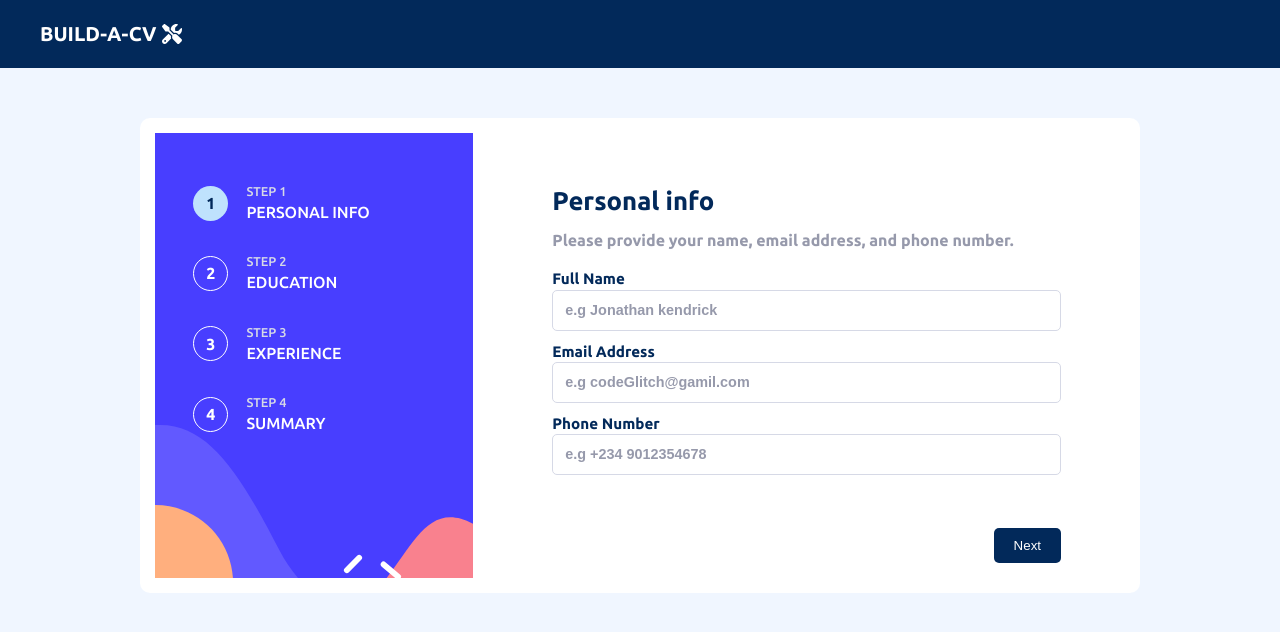
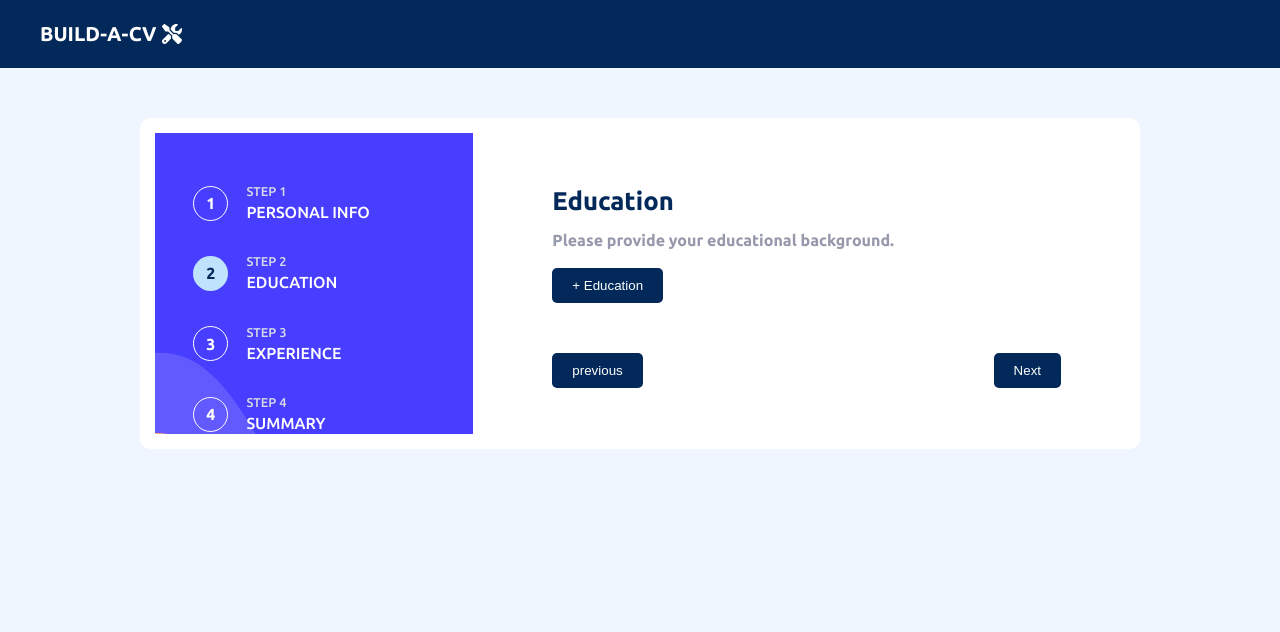
Before and after one commit to Jonathancodeglitch/cv-build, a React (Vite) app: page / in a window 1280 px wide. Shown: the top 632 px of the page. Built offline with nearby package versions, Linux system fonts and the light colour scheme.

Commit message:
Display educational details

```diff
--- a/package.json
+++ b/package.json
@@ -16,7 +16,8 @@
     "@fortawesome/free-solid-svg-icons": "^6.5.1",
     "@fortawesome/react-fontawesome": "^0.2.0",
     "react": "^18.2.0",
-    "react-dom": "^18.2.0"
+    "react-dom": "^18.2.0",
+    "uuid": "^9.0.1"
   },
   "devDependencies": {
     "@types/react": "^18.2.43",
--- a/src/components/CvBuilder.jsx
+++ b/src/components/CvBuilder.jsx
@@ -5,7 +5,7 @@ import { useState } from 'react';
 
 
 export default function CvBuilder() {
-  const [currentStep, setCurrentStep] = useState(1);
+  const [currentStep, setCurrentStep] = useState(2);
 
   function incrementStep() {
     const noOfAvaliableSteps = 4;
--- a/src/components/EducationDetails.jsx
+++ b/src/components/EducationDetails.jsx
@@ -1,65 +1,65 @@
 import { useState } from 'react';
-import { FormHeader, Button, Modal } from './utilities/Utility';
-import { InfoContainer } from './utilities/Utility';
+import { FormHeader, Button, InfoContainer } from './utilities/Utility';
+import Modal from './utilities/modal';
 
 // education section form
-// when user clicks on the add education button a modal form pops up
+// when user clicks on the add education button show modal form
 // when the user enter details and submit
 // get user detail
 // validate the detail are valid
 // if the details are valid display the details in the education section
 // send details to the summary section
 // else display the appropriate error message (turn on error message when the user start typing)
-// delete details from section
-// edit current details
+// user should be able to delete details from section
+// user should be able to edit  details
 
-function EducationInputs({ handleEducationInputChange, educationInputs }) {
+function EducationInputs({ handleEducationInputDetailChange }) {
   return (
     <>
       <label>
         Institution Name
-        <span className="error-msg">This field is required</span>
+        <span className="error-msg">required</span>
         <input
-          onChange={(e) => handleEducationInputChange(e, 'schoolName')}
-          value={educationInputs.schoolName}
+          onChange={handleEducationInputDetailChange}
+          name="institutionName"
           type="text"
           placeholder="University Of Benin"
         />
       </label>
       <label>
         Field Of Study
-        <span className="error-msg">This field is required</span>
+        <span className="error-msg">required</span>
         <input
-          onChange={(e) => handleEducationInputChange(e, 'degree')}
-          value={educationInputs.degree}
+          onChange={handleEducationInputDetailChange}
+          name="fieldOfStudy"
           type="text"
           placeholder="e.g Computer science"
         />
       </label>
       <label>
         Start Date
-        <span className="error-msg">This field is required</span>
+        <span className="error-msg">required</span>
         <input
-          onChange={(e) => handleEducationInputChange(e, 'startDate')}
-          value={educationInputs.startDate}
+          name="startDate"
           type="date"
+          onChange={handleEducationInputDetailChange}
         />
       </label>
       <label>
         End Date
-        <span className="error-msg">This field is required</span>
+        <span className="error-msg">required</span>
         <input
-          onChange={(e) => handleEducationInputChange(e, 'endDate')}
-          value={educationInputs.endDate}
+          name="endDate"
           type="date"
+          onChange={handleEducationInputDetailChange}
         />
       </label>
       <label>
         School Location
-        <span className="error-msg">This field is required</span>
+        <span className="error-msg">required</span>
         <input
-          onChange={(e) => handleEducationInputChange(e, 'location')}
-          value={educationInputs.location}
+          name="schoolLocation"
+          onChange={handleEducationInputDetailChange}
           type="text"
           placeholder="e.g Benin City, Edo State Nigeria"
         />
@@ -68,17 +68,32 @@ function EducationInputs({ handleEducationInputChange, educationInputs }) {
   );
 }
 
+
+// validate the details to make sure dey are correct. if details are not correct prompt user
+//onClick
+// get the user details
+// if the value entered is legit ?ignore
+// else display error for that particuler image that is wrong.
+
 /* this is responsible for displaying the educational background of the user */
-export default function EducationDetails({ currentStep }) {
+export default function EducationDetails({
+  currentStep,
+  handleEducationInputDetailChange,
+  addEducationInputDetailToStorage,
+  educationDetails,
+  resetForm,
+}) {
   const [modalStatus, setModalStatus] = useState(false);
 
   function openModal() {
     setModalStatus(true);
   }
 
-  function closeModal() {
+  function changeModalStatus() {
     setModalStatus(false);
   }
+
+  function validateInputs() {}
 
   return (
     <div style={{ display: currentStep == 2 ? 'block' : 'none' }}>
@@ -87,15 +102,31 @@ export default function EducationDetails({ currentStep }) {
         desc="Please provide your educational background."
       />
       {/*educatonal background infomation */}
-      <InfoContainer name="uniben" stateDate="1/20/2002" endDate="1/20/2002" />
+      {educationDetails.map((educationDetail) => {
+        return (
+          <InfoContainer
+            key={educationDetail.id}
+            name={educationDetail.institutionName}
+            stateDate={educationDetail.startDate}
+            endDate={educationDetail.endDate}
+          />
+        );
+      })}
+
       <Button type="button" name="+ Education" handleClick={openModal} />
 
-      {/* modal pop up */}
-      {modalStatus && (
-        <Modal title="Add Education" closeModal={closeModal}>
-          <EducationInputs />
-        </Modal>
-      )}
+      {/* education modal form pop up*/}
+      <Modal
+        title="Add Education"
+        modalStatus={modalStatus}
+        addEducationInputDetailToStorage={addEducationInputDetailToStorage}
+        changeModalStatus={changeModalStatus}
+        resetForm={resetForm}
+      >
+        <EducationInputs
+          handleEducationInputDetailChange={handleEducationInputDetailChange}
+        />
+      </Modal>
     </div>
   );
 }
--- a/src/components/ExperienceDetails.jsx
+++ b/src/components/ExperienceDetails.jsx
@@ -1,5 +1,5 @@
 import { useState } from 'react';
-import { FormHeader, Button, Modal } from './utilities/Utility';
+import { FormHeader, Button } from './utilities/Utility';
 import { InfoContainer } from './utilities/Utility';
 
 function ExperienceInputs() {
@@ -39,7 +39,7 @@ function ExperienceInputs() {
 }
 
 export default function ExperienceDetails({ currentStep }) {
-  const [modalStatus, setModalStatus] = useState(false);
+  /*  const [modalStatus, setModalStatus] = useState(false);
 
   function openModal() {
     setModalStatus(true);
@@ -48,7 +48,7 @@ export default function ExperienceDetails({ currentStep }) {
   function closeModal() {
     setModalStatus(false);
   }
-
+ */
   return (
     <div style={{ display: currentStep == 3 ? 'block' : 'none' }}>
       <FormHeader
@@ -72,14 +72,18 @@ export default function ExperienceDetails({ currentStep }) {
         endDate="31/12/2023"
       />
 
-      <Button type="button" name="+ Experience" handleClick={openModal} />
+   {/*    <Button type="button" name="+ Experience" handleClick={openModal} /> */}
 
       {/* modal */}
-      {modalStatus && (
+      {
+        {
+          /* modalStatus && (
         <Modal title="Add Experience" handleClick={closeModal}>
           <ExperienceInputs />
         </Modal>
-      )}
+      ) */
+        }
+      }
     </div>
   );
 }
--- a/src/components/MultiStepForm.jsx
+++ b/src/components/MultiStepForm.jsx
@@ -1,21 +1,16 @@
+import { useRef, useState } from 'react';
+import PersonalDetails from './PersonalDetails.jsx';
+import EducationDetails from './EducationDetails.jsx';
+import ExperienceDetails from './ExperienceDetails.jsx';
 import { Summary } from './Summary.jsx';
-import { useState } from 'react';
-import EducationDetails from './EducationDetails.jsx';
-import PersonalDetails from './PersonalDetails.jsx';
-import ExperienceDetails from './ExperienceDetails.jsx';
 import FormButtons from './FormButton.jsx';
+import { v4 as uuidv4 } from 'uuid';
 
 export default function MultiStepForm({
   currentStep,
   incrementStep,
   decrementStep,
 }) {
-  const [personalInputsDetails, setPersonalInputsDetails] = useState({
-    fullName: '',
-    email: '',
-    phoneNumber: '',
-  });
-
   //this state hold a boolean that tell us if the form has been clicked
   const [isFormNextButtonClicked, setIsFormNextButtonClicked] = useState(false);
 
@@ -23,9 +18,22 @@ export default function MultiStepForm({
     setIsFormNextButtonClicked(true);
   }
 
+  //reset form
+  const myForm = useRef(null);
+
+  function resetForm() {
+    myForm.current.reset();
+  }
+
+  //personal details section
+  const [personalInputsDetails, setPersonalInputsDetails] = useState({
+    fullName: '',
+    email: '',
+    phoneNumber: '',
+  });
+
   //update personal inputs
   function handlePersonalDetailsInputChange(e) {
-    //get targeted input name
     let name = e.target.name;
     setPersonalInputsDetails((prevPersonalInputsDetails) => {
       return {
@@ -35,8 +43,39 @@ export default function MultiStepForm({
     });
   }
 
+  //education details section
+  const [educationInputDetail, setEducationInputDetail] = useState({
+    institutionName: '',
+    fieldOfStudy: '',
+    startDate: '',
+    endDate: '',
+    schoolLocation: '',
+  });
+
+  // add new educationInputDetail to educationDetails array
+  function addEducationInputDetailToStorage() {
+    setEducationDetails((prevEducationDetails) => {
+      return [
+        ...prevEducationDetails,
+        { ...educationInputDetail, id: uuidv4() },
+      ];
+    });
+  }
+
+  //holds all education detials
+  const [educationDetails, setEducationDetails] = useState([]);
+
+  //update EducationInputDetails
+  function handleEducationInputDetailChange(e) {
+    let name = e.target.name;
+    setEducationInputDetail({
+      ...educationInputDetail,
+      [name]: e.target.value,
+    });
+  }
+
   return (
-    <form>
+    <form ref={myForm} className="main_form">
       <div className="form_container">
         <PersonalDetails
           handlePersonalDetailsInputChange={handlePersonalDetailsInputChange}
@@ -44,9 +83,17 @@ export default function MultiStepForm({
           currentStep={currentStep}
           isFormNextButtonClicked={isFormNextButtonClicked}
         />
-        <EducationDetails currentStep={currentStep} />
-        <ExperienceDetails currentStep={currentStep} />
-        <Summary currentStep={currentStep} />
+
+        <EducationDetails
+          resetForm={resetForm}
+          currentStep={currentStep}
+          handleEducationInputDetailChange={handleEducationInputDetailChange}
+          educationInputDetail={educationInputDetail}
+          educationDetails={educationDetails}
+          addEducationInputDetailToStorage={addEducationInputDetailToStorage}
+        />
+        {/*  <ExperienceDetails currentStep={currentStep} /> */}
+        {/*  <Summary currentStep={currentStep} /> */}
       </div>
       <FormButtons
         incrementStep={incrementStep}
--- a/src/components/utilities/modal.jsx
+++ b/src/components/utilities/modal.jsx
@@ -0,0 +1,46 @@
+import { useRef, useEffect } from 'react';
+import { FontAwesomeIcon } from '@fortawesome/react-fontawesome';
+import { faX } from '@fortawesome/free-solid-svg-icons';
+import { Button } from './Utility';
+
+export default function Modal({
+  children,
+  title,
+  modalStatus,
+  changeModalStatus,
+  addEducationInputDetailToStorage,
+  resetForm,
+}) {
+  const myModal = useRef(null);
+  const cancelButtonIcon = <FontAwesomeIcon icon={faX} />;
+
+  useEffect(() => {
+    modalStatus && myModal.current.showModal();
+  });
+
+  function closeModal() {
+    changeModalStatus();
+    myModal.current.close();
+    resetForm();
+  }
+
+  return (
+    <dialog ref={myModal} className="modal">
+      <div className="modal_header">
+        <span className="title">{title}</span>
+        <button type="button" className="cancel_btn" onClick={closeModal}>
+          {cancelButtonIcon}
+        </button>
+      </div>
+      {children}
+
+      <Button
+        name="Save"
+        handleClick={() => {
+          addEducationInputDetailToStorage();
+          closeModal();
+        }}
+      />
+    </dialog>
+  );
+}
--- a/src/styles/style.css
+++ b/src/styles/style.css
@@ -317,6 +317,7 @@ label {
 
 .modal::backdrop {
   background-color: rgba(0, 0, 0, 0.5);
+ cursor: pointer;
 }
 
 .modal {
@@ -436,7 +437,7 @@ label {
   }
 
   /* form */
-  form {
+  .main_form {
     padding: clamp(15px, 4vw, 50px) clamp(25px, 5vw, 70px) 15px
       clamp(25px, 5vw, 70px);
   }
```
Also changed, not shown: src/components/utilities/Utility.jsx (+2 -34 lines), 1 other file (tests, documents, lock files or other folders).
